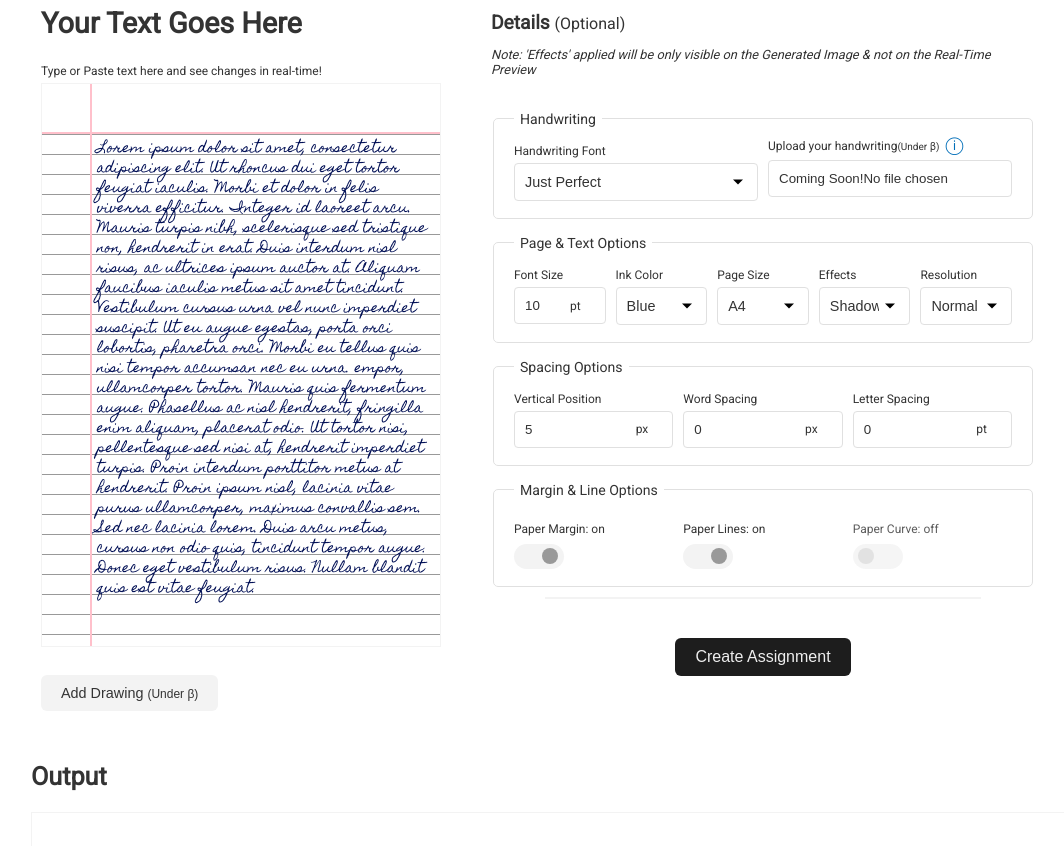
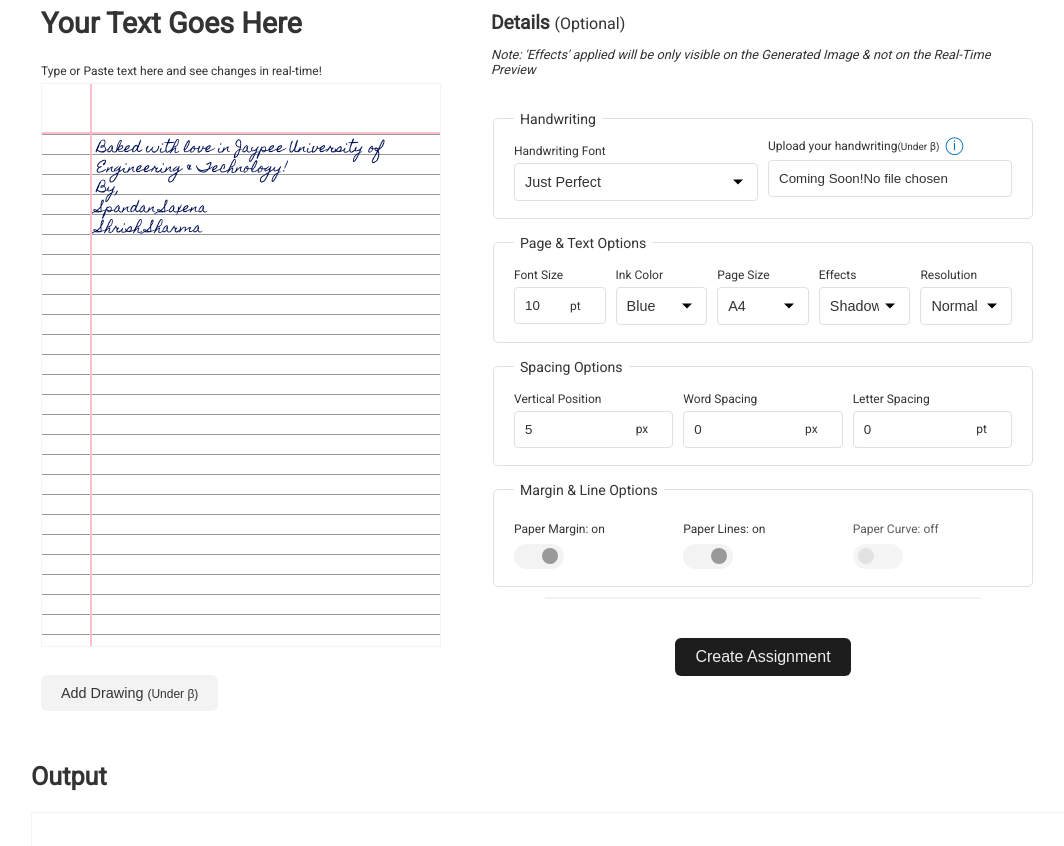
Before and after one commit to the-rebooted-coder/Take-Notes, a website with bundled scripts: page docs/index.html in a window 1280 px wide. Shown: the part 400-1246 px from the top of the page, without its empty margins (77-1141 px from the left). Built offline with nearby package versions, Linux system fonts and the light colour scheme; no server answers; a web font is replaced by a local one.

Commit message:
Hero Image Content Updated

```diff
--- a/docs/index.html
+++ b/docs/index.html
@@ -118,24 +118,10 @@
                   <div class="display-flex left-margin-and-content">
                     <div contenteditable="true" class="left-margin"></div>
                     <div class="paper-content" id="note" contenteditable="true">
-                      Lorem ipsum dolor sit amet, consectetur adipiscing elit.
-                      Ut rhoncus dui eget tortor feugiat iaculis. Morbi et dolor
-                      in felis viverra efficitur. Integer id laoreet arcu.
-                      Mauris turpis nibh, scelerisque sed tristique non,
-                      hendrerit in erat. Duis interdum nisl risus, ac ultrices
-                      ipsum auctor at. Aliquam faucibus iaculis metus sit amet
-                      tincidunt. Vestibulum cursus urna vel nunc imperdiet
-                      suscipit. Ut eu augue egestas, porta orci lobortis,
-                      pharetra orci. Morbi eu tellus quis nisi tempor accumsan
-                      nec eu urna. empor, ullamcorper tortor. Mauris quis
-                      fermentum augue. Phasellus ac nisl hendrerit, fringilla
-                      enim aliquam, placerat odio. Ut tortor nisi, pellentesque
-                      sed nisi at, hendrerit imperdiet turpis. Proin interdum
-                      porttitor metus at hendrerit. Proin ipsum nisl, lacinia
-                      vitae purus ullamcorper, maximus convallis sem. Sed nec
-                      lacinia lorem. Duis arcu metus, cursus non odio quis,
-                      tincidunt tempor augue. Donec eget vestibulum risus.
-                      Nullam blandit quis est vitae feugiat.
+                      Baked with love in Jaypee University of Engineering & Technology! <br>
+                      By, <br>
+                      Spandan Saxena <br>
+                      Shrish Sharma
                     </div>
                   </div>
                   <div class="overlay"></div>
```
